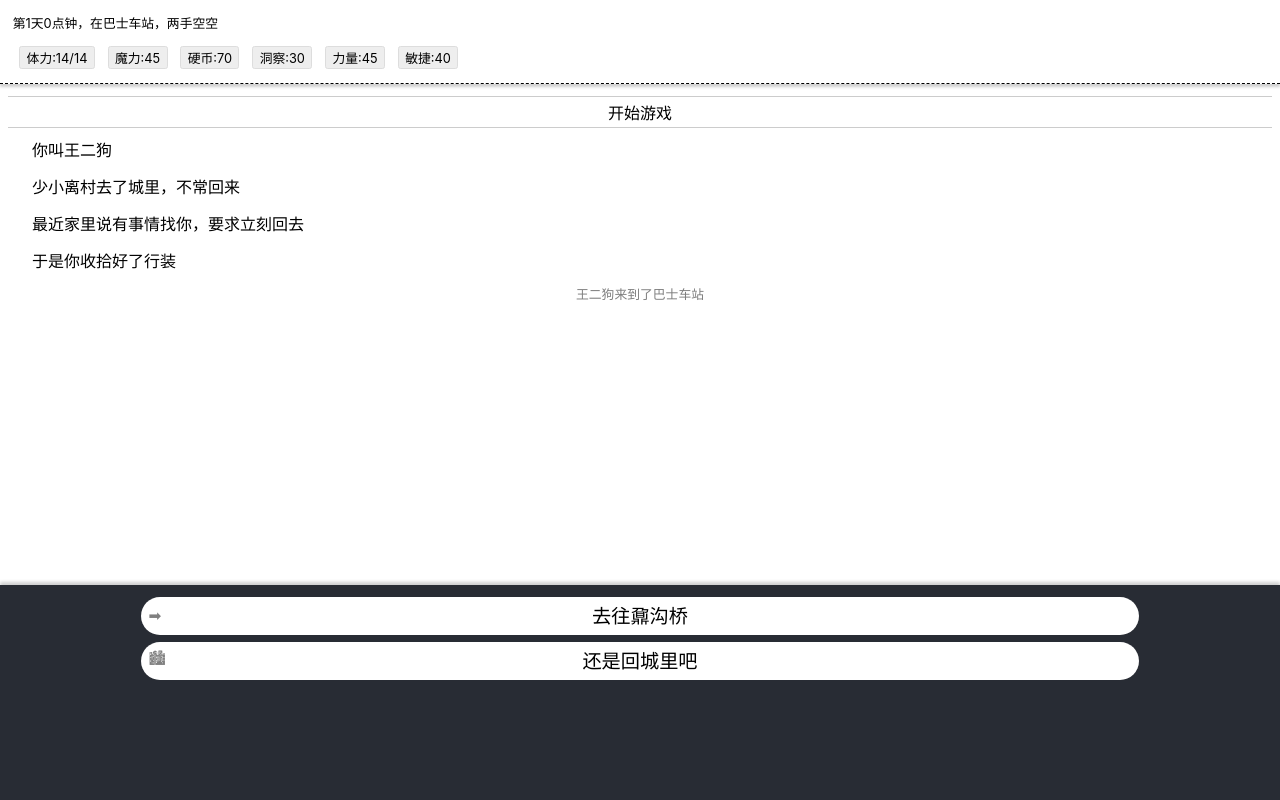
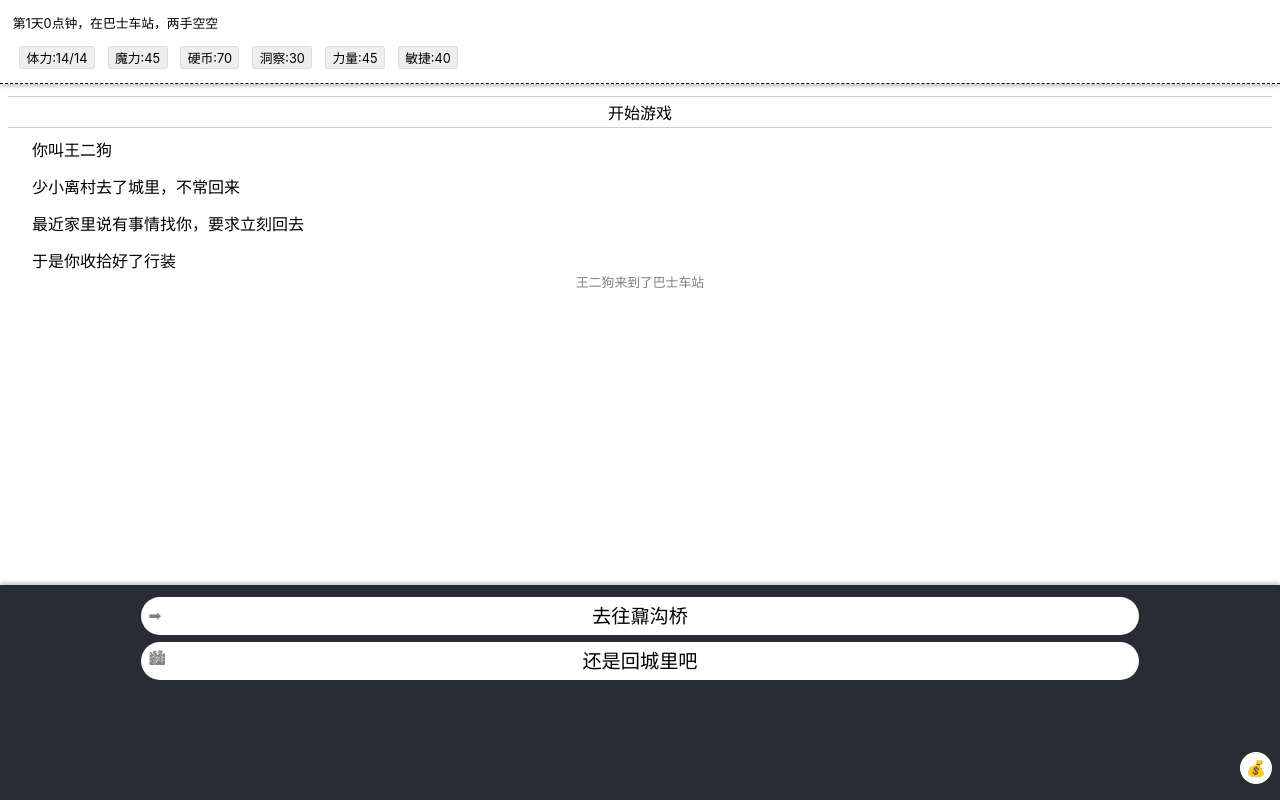
Before and after one commit to TheRiverElder/coc-run, a React (Create React App) app: page / in a window 1280 px wide. Built offline with nearby package versions, Linux system fonts and the light colour scheme.

Commit message:
divide out the inventory button

```diff
--- a/src/App.css
+++ b/src/App.css
@@ -37,6 +37,15 @@ html, body, #root, .App {
   }
   100% {
     filter: invert(0)
+  }
+}
+
+@keyframes slideUp {
+  0% {
+    opacity: 0;
+  }
+  100% {
+    opacity: 1;
   }
 }
 
@@ -97,7 +106,23 @@ html, body, #root, .App {
   overflow: auto;
   background-color: #282c34;
   box-shadow: #0000002f 0 -0.2em .2em;
+  position: relative;
   z-index: 1;
+}
+
+.fab {
+  position: absolute;
+  bottom: 1em;
+  right: .5em;
+  background-color: white;
+  height: 2em;
+  width: 2em;
+  padding: 0;
+  margin: 0;
+  border-radius: 1em;
+  display: flex;
+  justify-content: center;
+  align-items: center;
 }
 
 .text, .option {
@@ -118,8 +143,8 @@ html, body, #root, .App {
   font-family: 'Times New Roman', Times, serif;
   padding: .2em .5em;
   border-radius: .2em;
-  background-color: white;
-  animation: .618s glitter;
+  /* background-color: white; */
+  animation: .618s slideUp;
 }
 
 .option {
@@ -152,8 +177,13 @@ html, body, #root, .App {
 .option > .subopt {
   color: #282c34;
   font-size: 0.8em;
+  margin: 0 0 0 0.5em;
   padding: 0 0.5em;
   border-left: #282c34 solid 1px;
+}
+
+.option > .subopt + .subopt {
+  margin-left: 0;
 }
 
 .option > .option-side-text {
@@ -191,12 +221,28 @@ html, body, #root, .App {
   text-align: center;
   font-size: .8em;
   opacity: 0.5;
+  margin-top: -0.5em;
+  padding-top: 0;
+}
+
+.text.self + .text.mutate {
+  margin-top: -0.8em;
+  padding-right: 2em;
+  text-align: right;
 }
 
 .text.system {
   text-align: center;
   border-top: rgb(204, 204, 204) solid 1px;
   border-bottom: rgb(204, 204, 204) solid 1px;
+}
+
+.text.talk {
+  border-left: rgb(100, 97, 112) solid 0.1em;
+  font-style: italic;
+  color: #555c69;
+  margin-top: 0;
+  margin-bottom: 0;
 }
 
 .no-break {
--- a/src/App.tsx
+++ b/src/App.tsx
@@ -83,6 +83,8 @@ class App extends React.Component<AppProps, AppState> implements Game {
           </div>
 
           <div className="option-panel">
+            <div className="fab" onClick={this.openInventory.bind(this)}>💰</div>
+
             {this.state.showOptions ? this.state.options.map((o, i) => (
               <OptionBtn
                 key={i}
@@ -270,18 +272,17 @@ class App extends React.Component<AppProps, AppState> implements Game {
     }
   }
 
+  openInventory() {
+    this.triggerEvent(new InventoryEvent());
+    this.refreshOptions();
+    this.applyChange();
+  }
+
   showPortOptions() {
     const p = this.currentState.player;
     const site: Site = p.site;
     const options = Array.from(site.entities.values(), e => e.getInteractions(this).map(o => Object.assign(o, { entityUid: e.uid }))).flat();
-    const itemCount = p.inventory.size + (p.holdingItem ? 1 : 0);
-    const inventoryOption: Option = {
-      text: '物品栏',
-      leftText: '💰',
-      rightText: `共${itemCount}个`,
-      tag: '__inventory__',
-    };
-    this.setOptions(itemCount ? [...options, inventoryOption] : options);
+    this.setOptions(options);
   }
 
   getPlayer() {
--- a/src/buildin/entities/NPCEntity.ts
+++ b/src/buildin/entities/NPCEntity.ts
@@ -56,7 +56,7 @@ class NPCEntity extends LivingEntity {
 
     talk(game: Game) {
         if (!this.takled) {
-            game.appendText(this.text);
+            game.appendText(this.text, 'talk');
             this.takled = true;
         } else {
             game.appendText(this.idleText);
```
